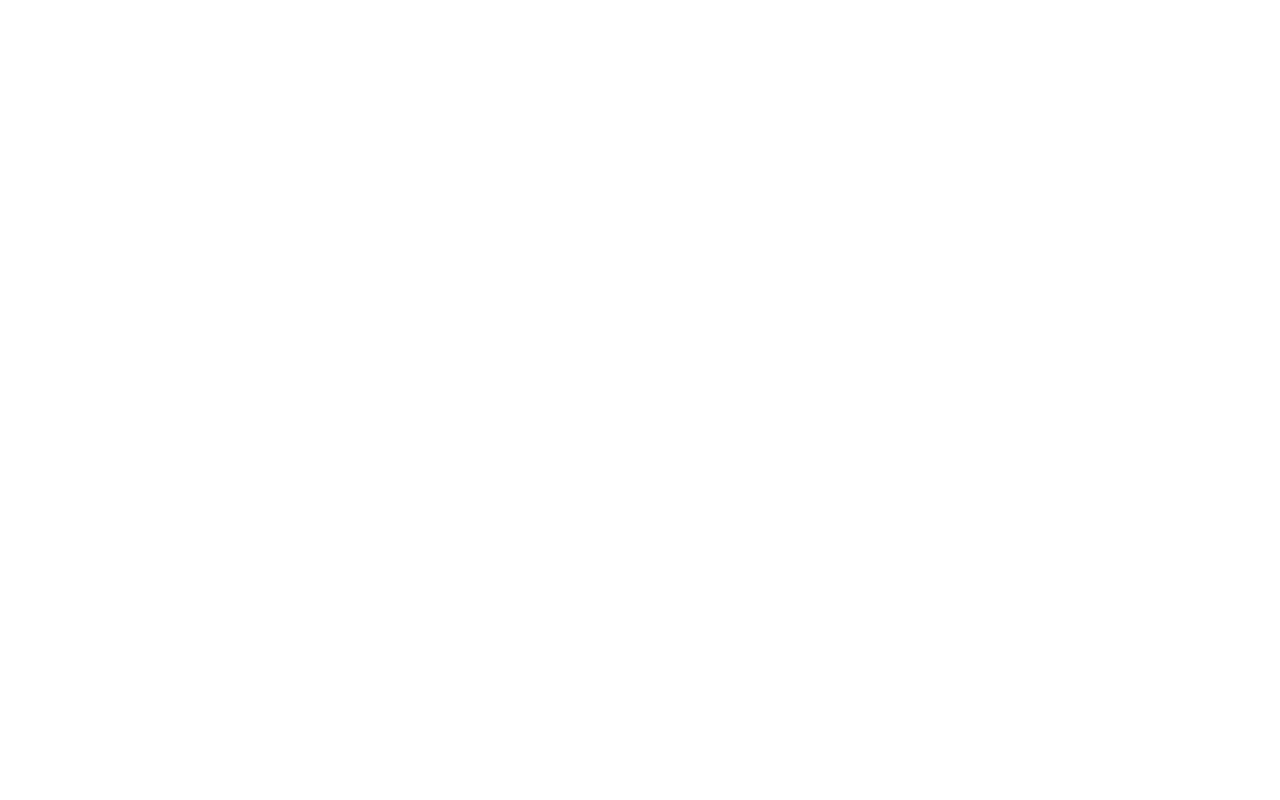
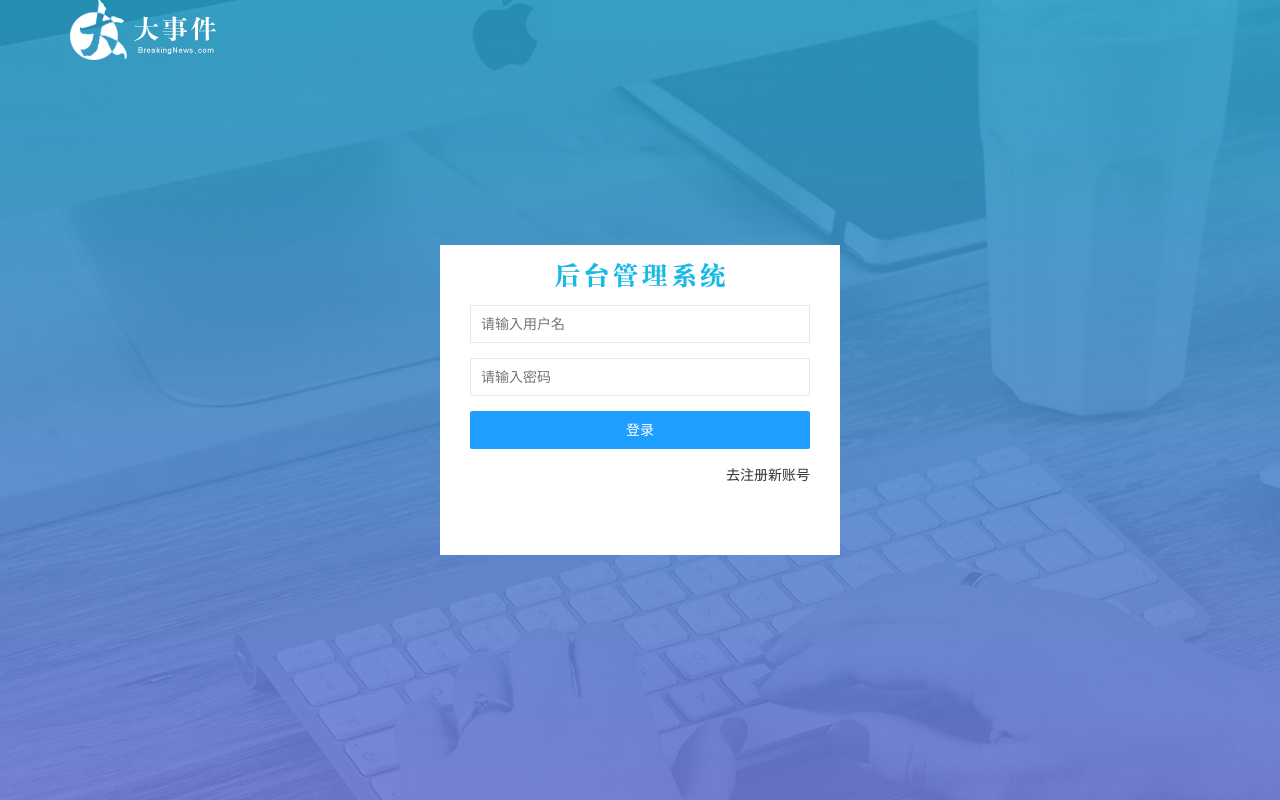
Before and after one commit to A-jiasong/bigevent, a plain HTML site: page login.html in a window 1280 px wide. Drawn offline with Linux system fonts and the light colour scheme.

Commit message:
登录的实现

```diff
--- /dev/null
+++ b/assets/css/login.css
@@ -0,0 +1,51 @@
+html,
+body {
+    margin: 0;
+    padding: 0;
+    height: 100%;
+    width: 100%;
+    background: url('/assets/images/login_bg.jpg') no-repeat center;
+    background-size: cover;
+}
+
+
+/* 将盒子居中显示 */
+
+.loginAndRegBox {
+    width: 400px;
+    height: 310px;
+    background-color: #fff;
+    position: absolute;
+    left: 50%;
+    top: 50%;
+    transform: translate(-50%, -50%);
+}
+
+
+/* 标题图片的设置 */
+
+.title_box {
+    height: 60px;
+    background: url('/assets/images/login_title.png') no-repeat center;
+}
+
+
+/* 先将注册的盒子隐藏 */
+
+.reg_box {
+    display: none;
+}
+
+
+/* 将表单设置个内边距 */
+
+.layui-form {
+    padding: 0 30px;
+}
+
+
+/* 将连接设置在右下角 */
+
+.links {
+    text-align: right;
+}
--- /dev/null
+++ b/assets/js/login.js
@@ -0,0 +1,10 @@
+$(function () {
+    $('#link_reg').on('click', function () {
+        $('.login_box').hide();
+        $('.reg_box').show();
+    });
+    $('#link_login').on('click', function () {
+        $('.login_box').show();
+        $('.reg_box').hide();
+    })
+})
--- a/login.html
+++ b/login.html
@@ -1,11 +1,74 @@
 <!DOCTYPE html>
 <html lang="en">
+
 <head>
     <meta charset="UTF-8">
     <meta name="viewport" content="width=device-width, initial-scale=1.0">
-    <title>Document</title>
+    <title>大事件-登录/注册</title>
+    <link rel="stylesheet" href="/assets/lib/layui/css/layui.css">
+    <link rel="stylesheet" href="./assets/css/login.css">
 </head>
+
 <body>
+    <!-- 头部logo区域 -->
+    <div class="layui-main">
+        <img src="/assets/images/logo.png" alt="">
+    </div>
+    <!-- 登录注册区域 -->
+    <div class="loginAndRegBox">
+        <div class="title_box"></div>
+        <!-- 登录模块 -->
+        <div class="login_box">
+            <!-- 登录的表单 -->
+            <form class="layui-form" action="">
+                <div class="layui-form-item">
+                    <input type="text" name="title" required lay-verify="required" placeholder="请输入用户名"
+                        autocomplete="off" class="layui-input">
+                </div>
+                <div class="layui-form-item">
+                    <input type="password" name="title" required lay-verify="required" placeholder="请输入密码"
+                        autocomplete="off" class="layui-input">
+                </div>
+                <div class="layui-form-item">
+                    <!-- 表单提交按钮与普通提交按钮的区别是，lay-submit属性 -->
+                    <button class="layui-btn layui-btn-fluid layui-btn-normal" lay-submit >登录</button>
+                </div>
+                <div class="layui-form-item links">
+                    <a href="javascript:;" id="link_reg">去注册新账号</a>
+                </div>
+            </form>
 
+        </div>
+        <!-- 注册模块 -->
+        <div class="reg_box">
+            <!-- 登录的表单 -->
+            <form class="layui-form" action="">
+                <div class="layui-form-item">
+                    <input type="text" name="title" required lay-verify="required" placeholder="请输入用户名"
+                        autocomplete="off" class="layui-input">
+                </div>
+                <div class="layui-form-item">
+                    <input type="password" name="title" required lay-verify="required" placeholder="请输入密码"
+                        autocomplete="off" class="layui-input">
+                </div>
+                <div class="layui-form-item">
+                    <input type="password" name="title" required lay-verify="required" placeholder="确认密码"
+                        autocomplete="off" class="layui-input">
+                </div>
+                <div class="layui-form-item">
+                    <button class="layui-btn layui-btn-fluid layui-btn-normal" lay-submit >立即注册</button>
+                </div>
+                <div class="layui-form-item links">
+                    <a href="javascript:;" id="link_login">去登录</a>
+                </div>
+            </form>
+        </div>
+    </div>
+
+    <!-- 导入jQuery -->
+    <script src="/assets/lib/jquery.js"></script>
+    <!-- 导入登录的js -->
+    <script src="/assets/js/login.js"></script>
 </body>
+
 </html>
```
